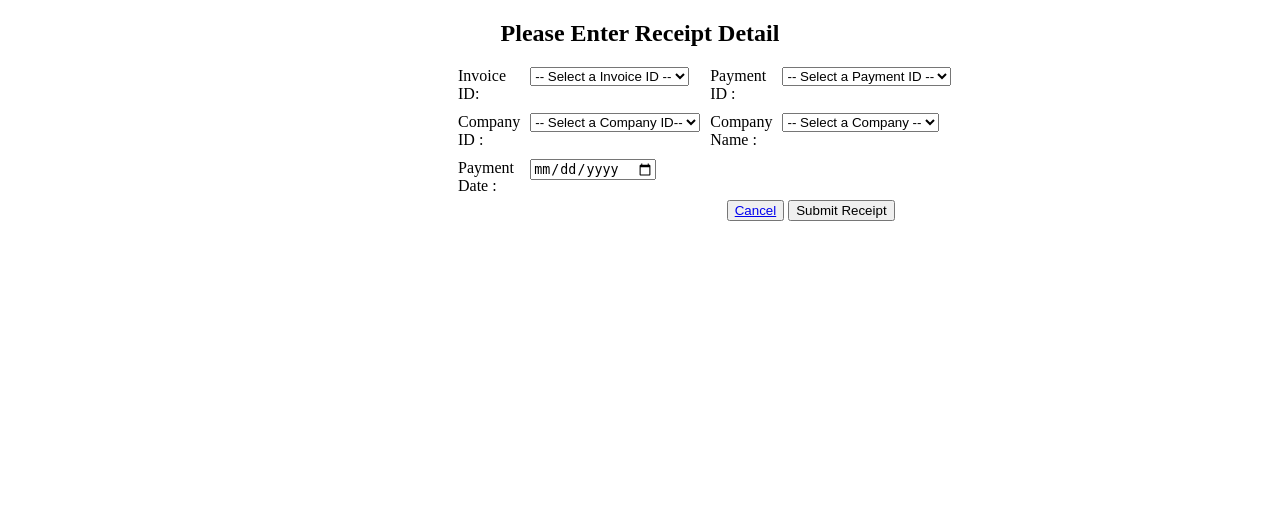
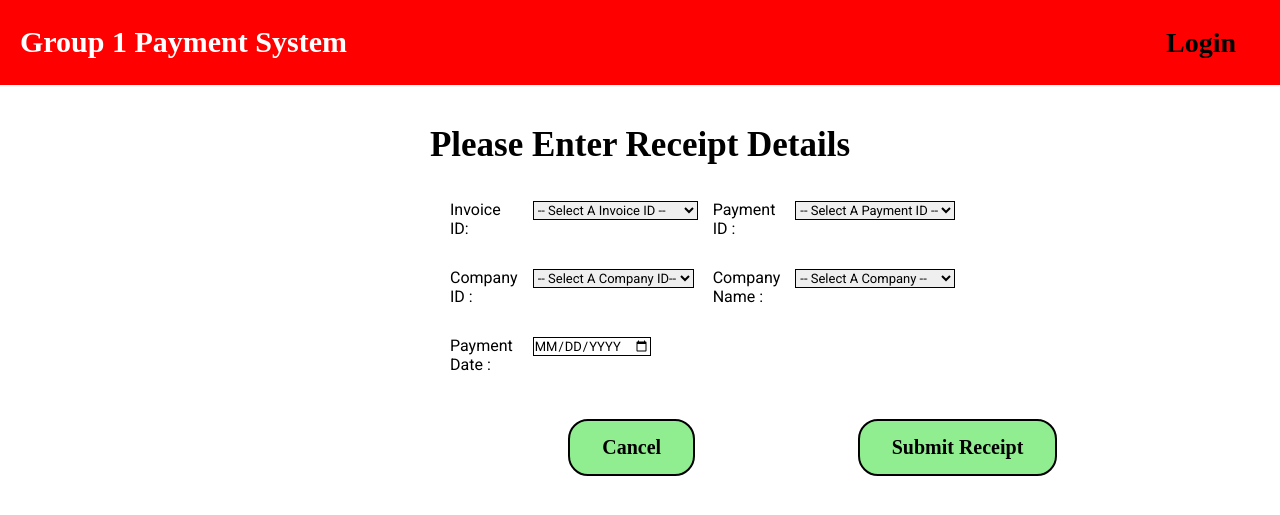
Before and after one commit to nexusonez/TSE-Project-3-2.0, a PHP site: page /vendor_submitReceipt.php in a window 1280 px wide. Shown: the top 515 px of the page. Run offline with PHP 8.4, Linux system fonts and the light colour scheme; data that the repository does not hold is empty.

Commit message:
vendor until half

```diff
--- a/company_home.php
+++ b/company_home.php
@@ -86,7 +86,7 @@
     </header>
 
 
-    <h2><center style ="font-family:Agency FB; font-size:50px; font-weight: bold";>Welcome Company Accountant <br> do you want to view </center></h2>
+    <h2><center style ="font-family:Agency FB; font-size:50px; font-weight: bold;">Welcome Company Accountant <br> do you want to view </center></h2>
     <br>
     <html>
 
--- a/vendor_submitReceipt.php
+++ b/vendor_submitReceipt.php
@@ -1,7 +1,25 @@
+<?php require_once "controllerUserDocData.php"; ?>
+
 <!DOCTYPE html>
-<html>
+<html lang="en">
+<head>
+<meta charset="UTF-8">
+<title>Vendor Submit Receipt</title>
+ <link rel="stylesheet" href="css/style.css"> <!-- css files-->
+
+    <script defer src="https://use.fontawesome.com/releases/v6.2.0/js/all.js"></script> <!-- font awesome-->
 
     <style>
+
+		h1{
+		font-weight:bold;
+		font-family: Agency FB;
+		font-size: 30px;
+		display:inline;
+		margin: auto;
+		width: 60%;
+		padding: 10px;
+		}
         #textbox1, #textbox2 {
             display: block;
             float: left;
@@ -26,13 +44,33 @@
         }
 
         .grid-container {
+		margin-top:20px;
         display: grid;
         grid-template-columns: repeat(4, 1fr);
         grid-template-rows: repeat(2, 1fr);
-        grid-gap: 10px;
+        grid-gap: 15px;
         padding-bottom: 5px;
         padding-right: 450px;
         padding-left: 450px;
+    }
+
+	.grid-item {
+        text-align: left;
+		font-size:16px;
+		margin-top:15px;
+    }
+
+    .a{
+        text-decoration: none;
+        font-size: 20px;
+		color:black;
+		font-family: Agency FB;
+		font-weight: bold;
+	}
+
+	select, input{
+		font-size:13px;
+		border: 1px solid black!important;
 	}
 
     .form{
@@ -43,14 +81,36 @@
 		height:50rem;
 		margin-top:10px;
 	}
+
+	button {
+		font-family: Agency FB;
+        border: 2px solid black!important;
+        border-width: 5px;
+        outline-color: black;
+        padding: 15px 32px;
+        text-align: center;
+        text-decoration: none;
+        display: inline-block;
+        margin: 40px 80px;
+        cursor: pointer;
+        font-weight: bold;
+		border-radius:20px;
+		font-size:20px;
+		background:#90EE90;
+	}
     </style>
 
     <body>
 
-        <h2><center>Please Enter Receipt Detail</center></h2>
+		<header>
+		<?php
+			include "navigation.php";
+        ?>
+		</header>
+
+        <h2><center style="margin-top:125px; font-family: Agency FB; font-size:35px; font-weight: bold;">Please Enter Receipt Details</center></h2>
 
         <?php
-            require_once "controllerUserDocData.php";
             include 'connection.php';
 
             if(isset($_POST["submit"])){
@@ -77,7 +137,7 @@
                 <label for = "invoiceID"> Invoice ID: </label>
             </div>
             <div class="grid-item">
-                    <select id="invoiceID" name="invoiceID">
+                    <select id="invoiceID" name="invoiceID" style="width:16.5rem;" required>
                         <option value="" disabled selected>-- Select a Invoice ID --</option>
                         <?php
                         //For Selection Wheel to Select Companies
@@ -137,7 +197,7 @@
                 <label for = "companyName"> Company Name : </label>
             </div>
             <div class="grid-item">
-                    <select id="companyID" name="companyID">
+                    <select id="companyID" name="companyID" style="width:16rem;" required>
                         <option value="" disabled selected>-- Select a Company --</option>
                         <?php
                         //For Selection Wheel to Select Companies
@@ -157,7 +217,7 @@
                 <label for = "paymentDate"> Payment Date : </label>
             </div>
             <div class="grid-item">
-            <input type = "date" id = "issueDate">
+            <input type = "date" id = "issueDate" style="text-transform:uppercase;">
             </div>
         </div>
 
```
Also changed, not shown: vendor_home.php (+39 -17 lines), cfo_submitPayment.php (indentation only). Lines whose indentation alone changed are shown as unchanged.
